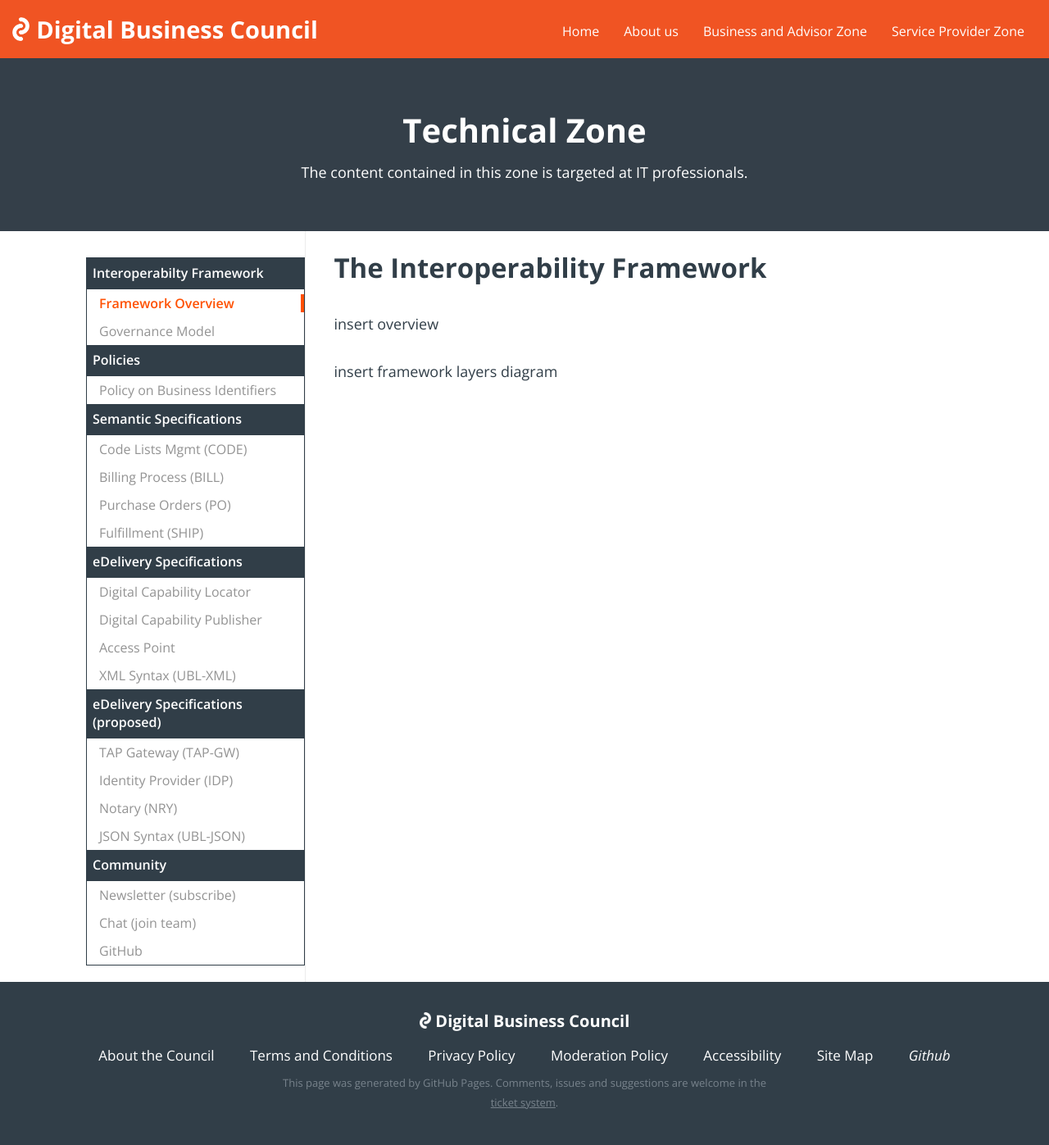
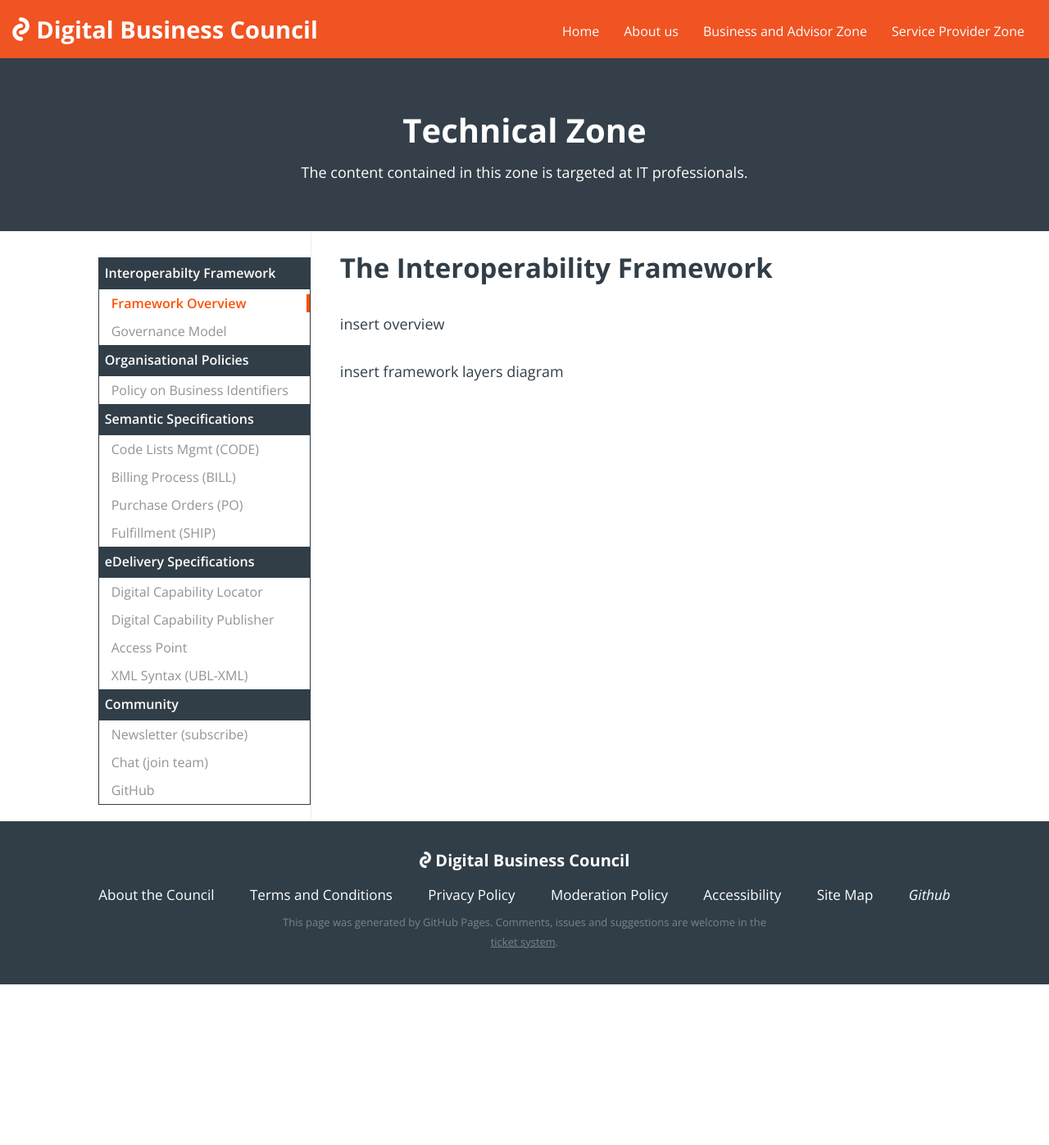
Before and after one commit to Digital-Business-Council/Digital-Business-Council.github.io, a Jekyll site: the page built from pages/interoperability-framework.md, in a window 1280 px wide. Shown: the whole page at 82% size. Built offline with Jekyll 4.4.1, drawn with Linux system fonts in a browser that asks for light colours; after the commit the page ends 1201 px from its top, so only the background shows below that.

Commit message:
Update sidebar-menu-tech.html

```diff
--- a/_includes/sidebar-menu-tech.html
+++ b/_includes/sidebar-menu-tech.html
@@ -4,7 +4,7 @@
     <li><a {% if current[1] == 'interoperability-framework' %}class="active"{% endif %} href="/interoperability-framework/">Framework Overview</a></li>
     <li><a {% if current[1] == 'governance-model' %}class="active"{% endif %} href="/governance-model/">Governance Model</a></li>
 
-    <li class="menu-title">Policies</li>
+    <li class="menu-title">Organisational Policies</li>
     <li><a {% if current[1] == 'code-lists' %}class="active"{% endif %} href="/code-lists/">Policy on Business Identifiers</a></li>
 
     <li class="menu-title">Semantic Specifications</li>
@@ -19,11 +19,13 @@
     <li><a {% if current[1] == 'transaction-access-point' %}class="active"{% endif %} href="/transaction-access-point/">Access Point</a></li>
     <li><a {% if current[1] == 'ubl-xml' %}class="active"{% endif %} href="/ubl-xml/">XML Syntax (UBL-XML)</a></li>
 
+    <!--
     <li class="menu-title">eDelivery Specifications (proposed)</li>
     <li><a {% if current[1] == 'tap-gateway' %}class="active"{% endif %} href="/tap-gateway/">TAP Gateway (TAP-GW)</a></li>
     <li><a {% if current[1] == 'identity-provider' %}class="active"{% endif %} href="/identity-provider/">Identity Provider (IDP)</a></li>
     <li><a {% if current[1] == 'notary' %}class="active"{% endif %} href="/notary/">Notary (NRY)</a></li>
     <li><a {% if current[1] == 'ubl-json' %}class="active"{% endif %} href="/ubl-json/">JSON Syntax (UBL-JSON)</a></li>
+    -->
 
     <li class="menu-title">Community</li>
     <li><a href="http://eepurl.com/ctZ6hf" target="_blank">Newsletter (subscribe)</a></li>
```
